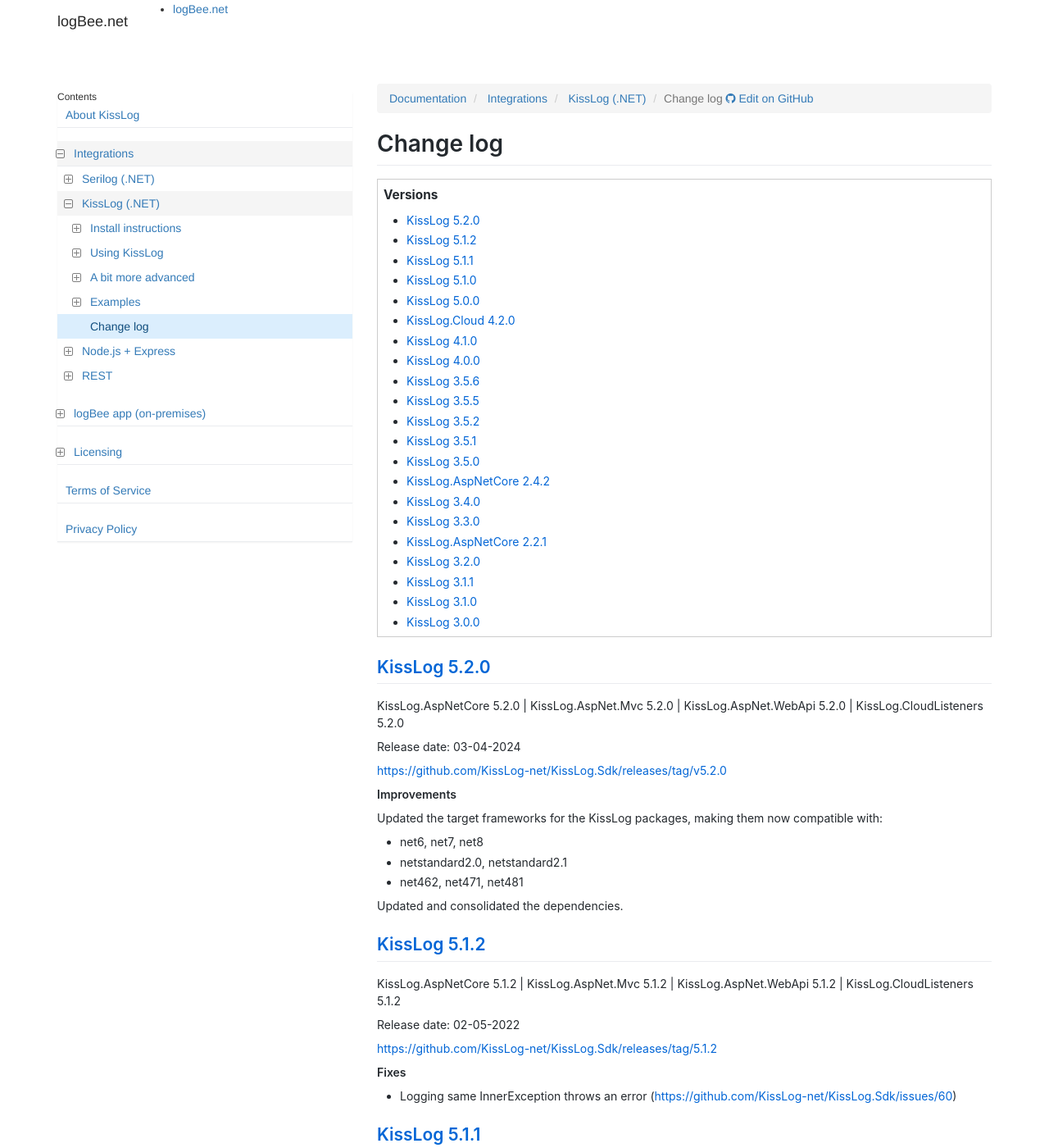
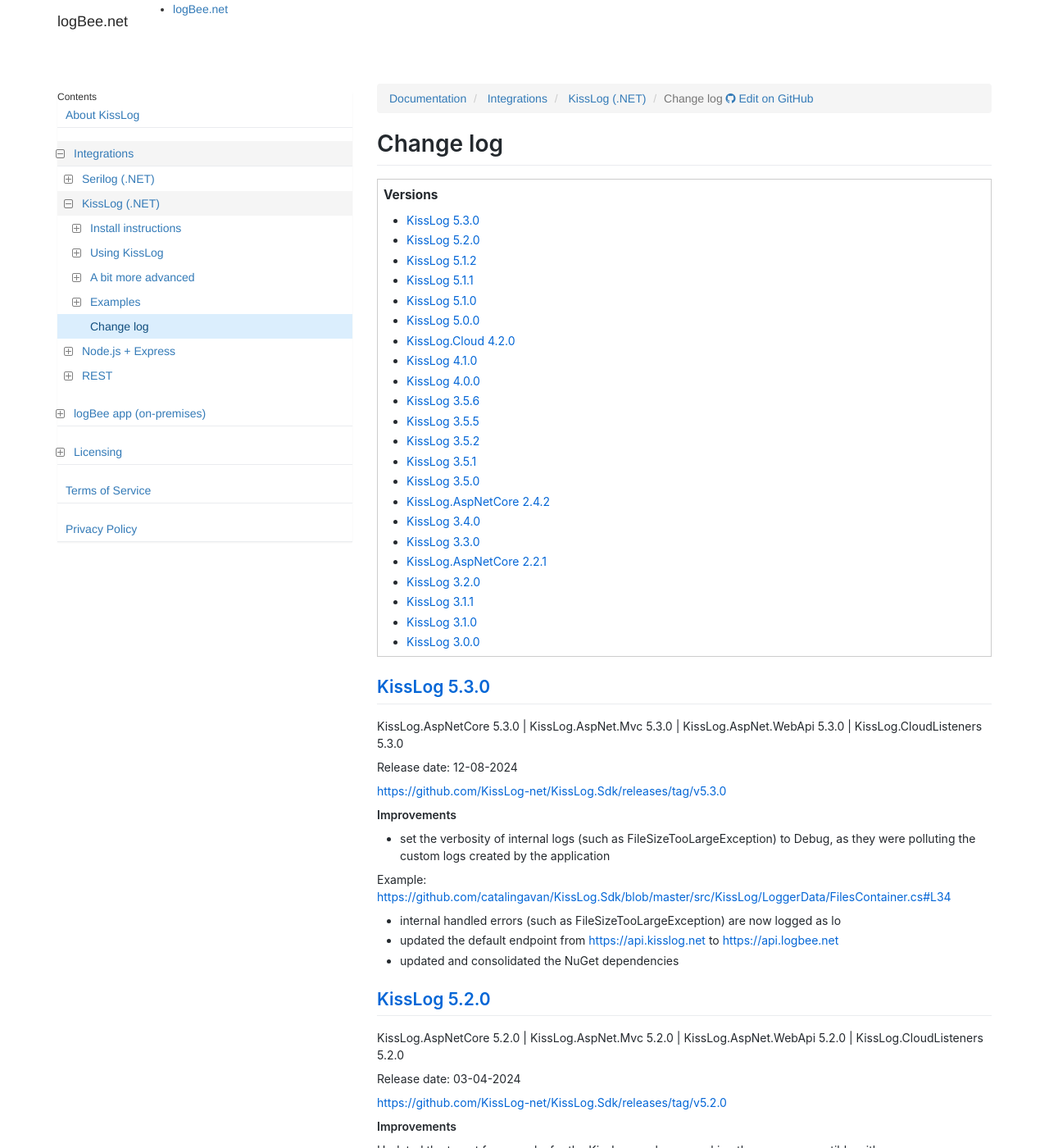
Before and after one commit to catalingavan/logbee.Documentation, a Sphinx documentation site: the page built from source/integrations/KissLog-net/change-log/index.rst, in a window 1280 px wide and 1400 px high. Shown: the whole window at 82% size. Built offline with Sphinx 7.4.7, drawn with Linux system fonts in a browser that asks for light colours; nearby versions of some CDN libraries; library files that are not in the unit come from our copies.

Commit message:
KissLog 5.3.0

```diff
--- a/source/integrations/KissLog-net/change-log/index.rst
+++ b/source/integrations/KissLog-net/change-log/index.rst
@@ -3,6 +3,27 @@ Change log
 
 .. contents:: Versions
    :local:
+
+KissLog 5.3.0
+--------------------------
+
+KissLog.AspNetCore 5.3.0 | KissLog.AspNet.Mvc 5.3.0 | KissLog.AspNet.WebApi 5.3.0 | KissLog.CloudListeners 5.3.0
+
+Release date: 12-08-2024
+
+https://github.com/KissLog-net/KissLog.Sdk/releases/tag/v5.3.0
+
+**Improvements**
+
+- set the verbosity of internal logs (such as FileSizeTooLargeException) to Debug, as they were polluting the custom logs created by the application
+
+Example: https://github.com/catalingavan/KissLog.Sdk/blob/master/src/KissLog/LoggerData/FilesContainer.cs#L34
+
+- internal handled errors (such as FileSizeTooLargeException) are now logged as lo
+
+- updated the default endpoint from https://api.kisslog.net to https://api.logbee.net
+
+- updated and consolidated the NuGet dependencies
 
 KissLog 5.2.0
 --------------------------
```
